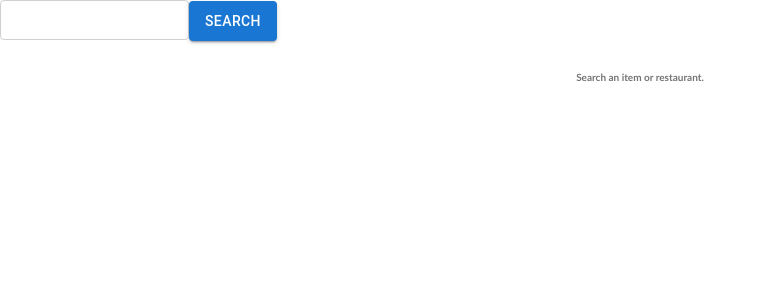
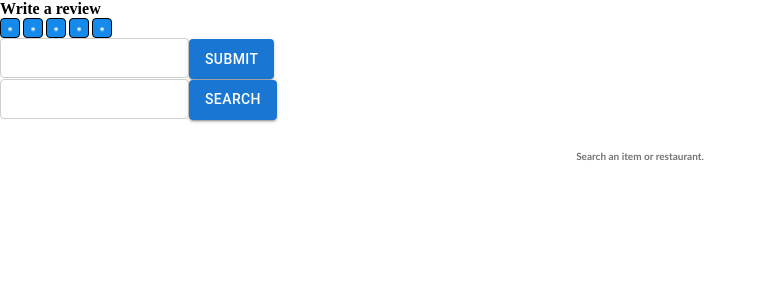
Before and after one commit to jppastorek/menu-rating, a React (Create React App) app in the folder client/: page / in a window 1280 px wide. Shown: the top 300 px of the page, without its empty margins (0-767 px from the left). Built offline with nearby package versions, Linux system fonts and the light colour scheme.

Commit message:
added Review component, need to connect to API

```diff
--- a/client/src/App.css
+++ b/client/src/App.css
@@ -195,3 +195,16 @@ input:focus:invalid {
 .item-description {
   flex-grow: 1;
 }
+
+.review-star-container {
+  display: flex;
+  flex-direction: row;
+  gap: 3px;
+}
+
+.review-star {
+  border: 1px solid black;
+  height: 20px;
+  width: 20px;
+  cursor: pointer;
+}
--- a/client/src/App.js
+++ b/client/src/App.js
@@ -5,6 +5,7 @@ import ItemDisplay from "./components/ItemDisplay";
 import Home from "./components/Home";
 import { TextField } from "@mui/material";
 import SearchBar from "./components/SearchBar";
+import Review from "./components/Review";
 
 function App() {
   //need to add validation script for onBlur on the inputs
@@ -18,6 +19,8 @@ function App() {
     location: "",
     item: "",
     items: [],
+    comment: "",
+    rating: "",
   });
 
   const [searchResults, setSearchResults] = useState({
@@ -69,6 +72,11 @@ function App() {
           item: e.target.value,
         });
         break;
+      case "comment":
+        setInput({
+          ...input,
+          comment: e.target.value,
+        });
     }
   };
 
@@ -105,13 +113,27 @@ function App() {
 
   const search = async () => {
     let value = input.item;
-    let response = await fetch(`/api/search/item/${value}`);
+    const response = await fetch(`/api/search/item/${value}`);
     const jsonData = await response.json();
     setSearchResults({
       item: input.item,
       items: jsonData,
     });
   };
+
+  const onClickStar = (num) => {
+    setInput({
+      ...input,
+      rating: num,
+    })
+  };
+
+  const leaveReview = async (item_id) => {
+    let rating = input.rating;
+    let comment = input.comment;
+    const response = await fetch(`/`, {method: "POST"});
+
+  }
 
   return (
     <>
@@ -131,6 +153,7 @@ function App() {
       {/* <TextField id="outlined-basic" label="Outlined" variant="outlined" />
       <TextField id="filled-basic" label="Filled" variant="filled" required size="medium" />
       <TextField id="standard-basic" label="Standard" variant="standard" /> */}
+      <Review input={input} handleChangeInput={handleChangeInput} leaveReview={leaveReview} onClickStar={onClickStar} />
       <SearchBar input={input} handleChangeInput={handleChangeInput} search={search}/>
       <ItemDisplay items={searchResults.items} searchValue={searchResults.item}/>
     </>
--- a/client/src/components/Item.jsx
+++ b/client/src/components/Item.jsx
@@ -20,6 +20,7 @@ const Item = (props) => {
           <div className="item-num-ratings">({num_of_ratings})</div>
           <div className="item-restaurant">{restaurant}</div>
           <div className="item-description">{description}</div>
+          <div className="item-write-review">Write a review</div>
         </div>
       </div>
     </div>
--- /dev/null
+++ b/client/src/components/Review.jsx
@@ -0,0 +1,25 @@
+import React from "react";
+import { Button } from "@mui/material";
+
+const Review = (props) => {
+    const { input, handleChangeInput, leaveReview, onClickStar } = props;
+  return (
+    <>
+      <h4>Write a review</h4>
+      <div className="review-container">
+        <div className="review-star-container">
+          <button className="review-star" onClick={() => {onClickStar(1)}}>*</button>
+          <button className="review-star" onClick={() => {onClickStar(2)}}>*</button>
+          <button className="review-star" onClick={() => {onClickStar(3)}}>*</button>
+          <button className="review-star" onClick={() => {onClickStar(4)}}>*</button>
+          <button className="review-star" onClick={() => {onClickStar(5)}}>*</button>
+        </div>
+        <input type="textarea" id="comment" value={input.comment} onChange={handleChangeInput}/>
+        <Button variant="contained" onClick={leaveReview}>Submit</Button>
+      </div>
+    </>
+  );
+};
+
+
+export default Review;
```
